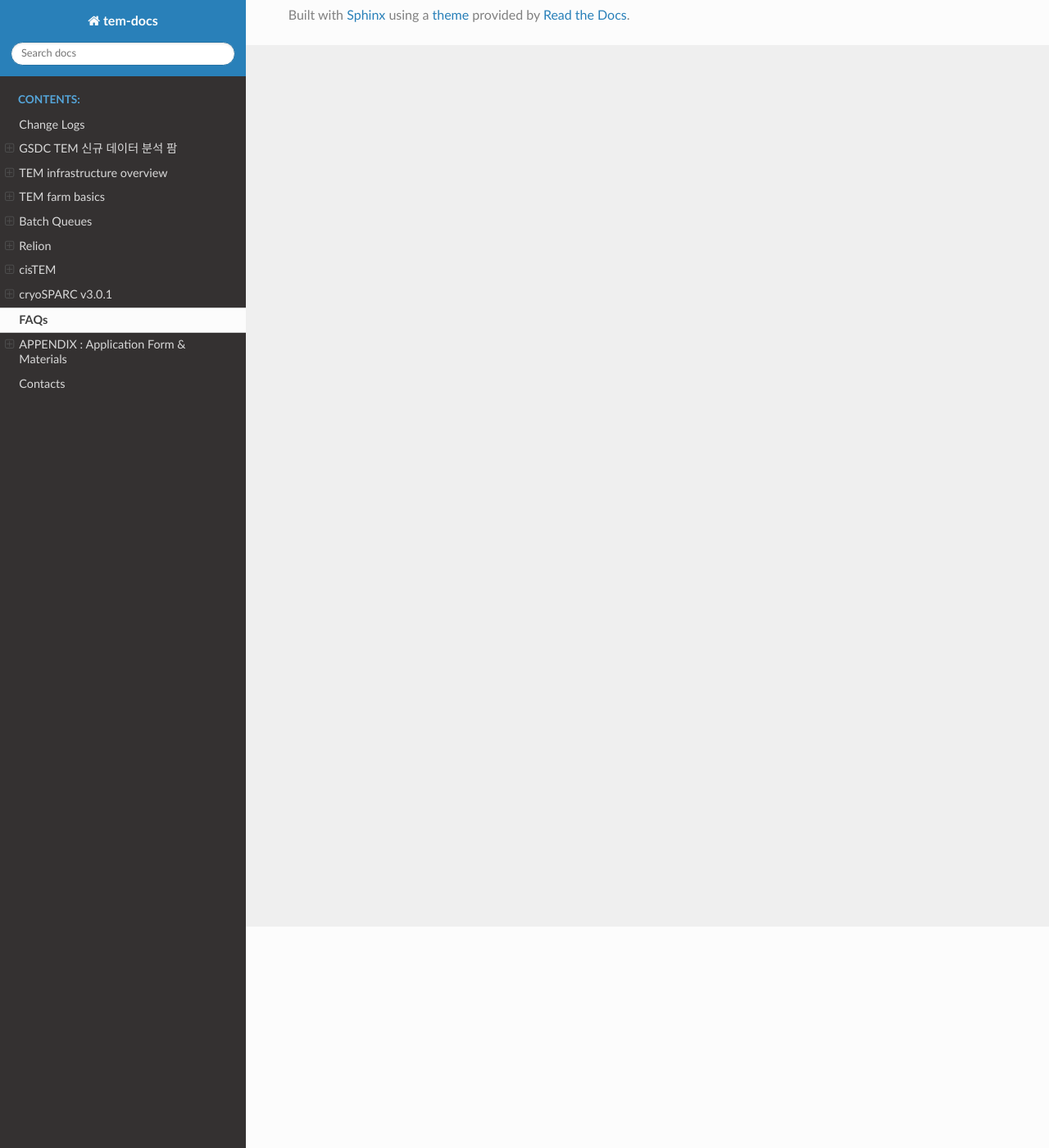
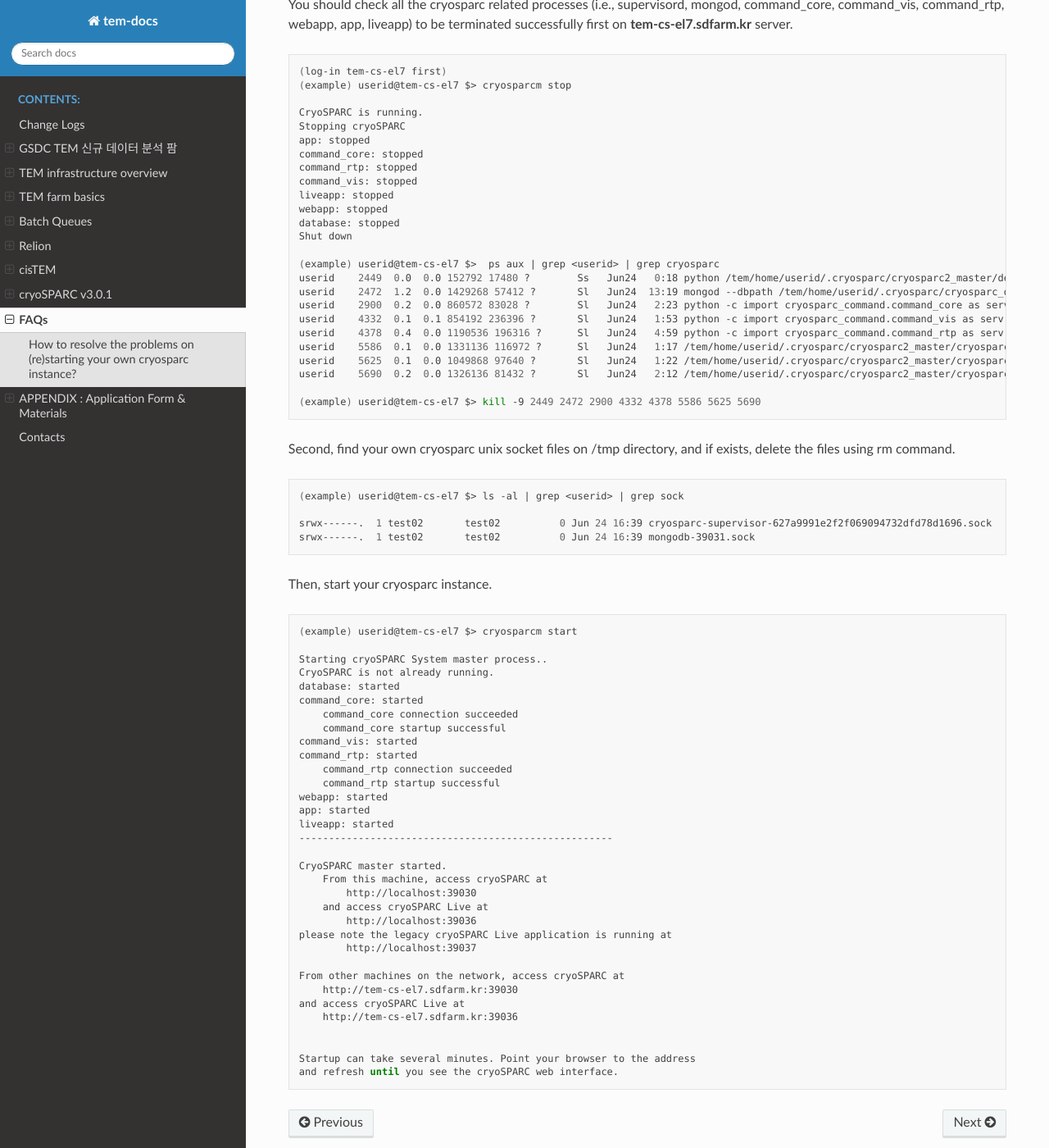
Before and after one commit to junglok/tem-docs, a Sphinx documentation site: the page built from docs/faq.rst, in a window 1280 px wide and 1400 px high, scrolled down 270 px. Shown: the whole window at 82% size. Built offline with Sphinx 7.4.7 and the Read the Docs theme 2.0.0, drawn with Linux system fonts in a browser that asks for light colours; some of the changed text lies outside the part shown.

Commit message:
faq updated

```diff
--- a/docs/faq.rst
+++ b/docs/faq.rst
@@ -1,3 +1,88 @@
 ****
 FAQs
 ****
+
+* `how to resolve the problems on (re)starting your own cryosparc instance`_
+
+.. _how to resolve the problems on (re)starting your own cryosparc instance:
+
+How to resolve the problems on (re)starting your own cryosparc instance?
+------------------------------------------------------------------------
+
+You should check all the cryosparc related processes (i.e., supervisord, mongod, command_core, command_vis, command_rtp, webapp, app, liveapp) to be terminated successfully first on **tem-cs-el7.sdfarm.kr** server.
+
+.. code-block:: bash
+
+    (log-in tem-cs-el7 first)
+    (example) userid@tem-cs-el7 $> cryosparcm stop
+
+    CryoSPARC is running.
+    Stopping cryoSPARC
+    app: stopped
+    command_core: stopped
+    command_rtp: stopped
+    command_vis: stopped
+    liveapp: stopped
+    webapp: stopped
+    database: stopped
+    Shut down
+
+    (example) userid@tem-cs-el7 $>  ps aux | grep <userid> | grep cryosparc
+    userid    2449  0.0  0.0 152792 17480 ?        Ss   Jun24   0:18 python /tem/home/userid/.cryosparc/cryosparc2_master/deps/anaconda/envs/cryosparc_master_env/bin/supervisord -c /tem/home/userid/.cryosparc/cryosparc2_master/supervisord.conf
+    userid    2472  1.2  0.0 1429268 57412 ?       Sl   Jun24  13:19 mongod --dbpath /tem/home/userid/.cryosparc/cryosparc_database --port 39031 --oplogSize 64 --replSet meteor --nojournal --wiredTigerCacheSizeGB 4
+    userid    2900  0.2  0.0 860572 83028 ?        Sl   Jun24   2:23 python -c import cryosparc_command.command_core as serv; serv.start(port=39032)
+    userid    4332  0.1  0.1 854192 236396 ?       Sl   Jun24   1:53 python -c import cryosparc_command.command_vis as serv; serv.start(port=39033)
+    userid    4378  0.4  0.0 1190536 196316 ?      Sl   Jun24   4:59 python -c import cryosparc_command.command_rtp as serv; serv.start(port=39035)
+    userid    5586  0.1  0.0 1331136 116972 ?      Sl   Jun24   1:17 /tem/home/userid/.cryosparc/cryosparc2_master/cryosparc_webapp/nodejs/bin/node ./bundle/main.js
+    userid    5625  0.1  0.0 1049868 97640 ?       Sl   Jun24   1:22 /tem/home/userid/.cryosparc/cryosparc2_master/cryosparc_app/nodejs/bin/node ./bundle/main.js
+    userid    5690  0.2  0.0 1326136 81432 ?       Sl   Jun24   2:12 /tem/home/userid/.cryosparc/cryosparc2_master/cryosparc_liveapp/nodejs/bin/node ./bundle/main.js
+
+    (example) userid@tem-cs-el7 $> kill -9 2449 2472 2900 4332 4378 5586 5625 5690
+
+
+Second, find your own cryosparc unix socket files on /tmp directory, and if exists, delete the files using rm command.
+
+.. code-block:: bash
+
+    (example) userid@tem-cs-el7 $> ls -al | grep <userid> | grep sock
+
+    srwx------.  1 test02       test02          0 Jun 24 16:39 cryosparc-supervisor-627a9991e2f2f069094732dfd78d1696.sock
+    srwx------.  1 test02       test02          0 Jun 24 16:39 mongodb-39031.sock
+
+Then, start your cryosparc instance.
+
+.. code-block:: bash
+
+    (example) userid@tem-cs-el7 $> cryosparcm start
+
+    Starting cryoSPARC System master process..
+    CryoSPARC is not already running.
+    database: started
+    command_core: started
+        command_core connection succeeded
+        command_core startup successful
+    command_vis: started
+    command_rtp: started
+        command_rtp connection succeeded
+        command_rtp startup successful
+    webapp: started
+    app: started
+    liveapp: started
+    -----------------------------------------------------
+
+    CryoSPARC master started.
+        From this machine, access cryoSPARC at
+            http://localhost:39030
+        and access cryoSPARC Live at
+            http://localhost:39036
+    please note the legacy cryoSPARC Live application is running at
+            http://localhost:39037
+
+    From other machines on the network, access cryoSPARC at
+        http://tem-cs-el7.sdfarm.kr:39030
+    and access cryoSPARC Live at
+        http://tem-cs-el7.sdfarm.kr:39036
+
+
+    Startup can take several minutes. Point your browser to the address
+    and refresh until you see the cryoSPARC web interface.
```
